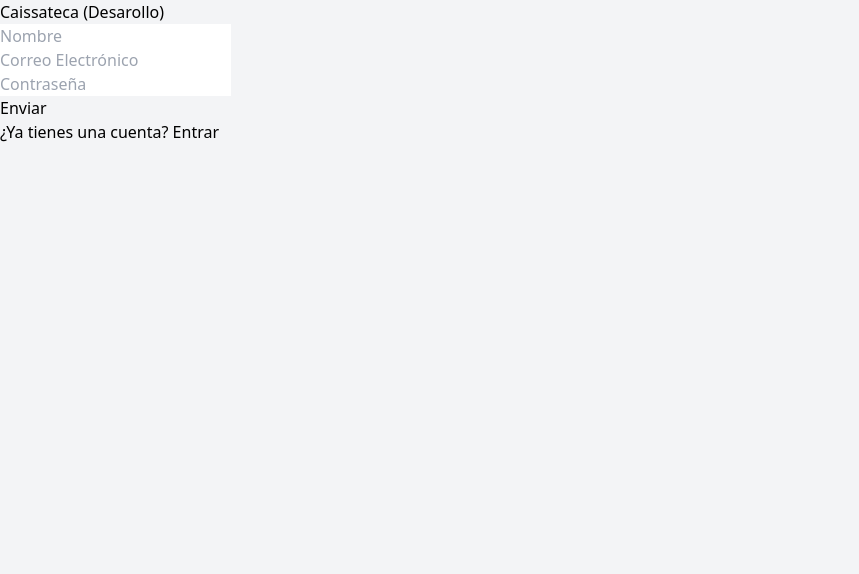
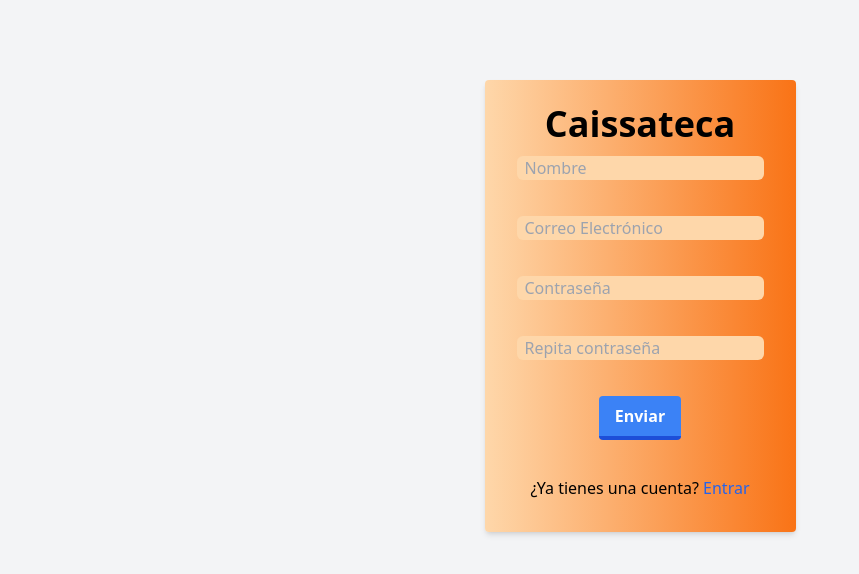
Before and after one commit to JuanMaAl/caissateca, a React (Vite) app: page /signup in a window 1280 px wide. Shown: the top 574 px of the page, without its empty margins (0-859 px from the left). Built offline with nearby package versions, Linux system fonts and the light colour scheme.

Commit message:
estilos a los formularios de Entrada y Registro y campo repita contraseña en el formulario registro

```diff
--- a/src/App.jsx
+++ b/src/App.jsx
@@ -23,7 +23,7 @@
         <Route path={'/signup'} element={<SignUp />} />
         <Route path={'/'} element={<Login setToken={setToken} />} />
         {token?<Route path={'/homepage'} element={<Homepage token={token} />} />:""}
-       </Routes>
+      </Routes>
 
     </div>
   )
--- a/src/components/BasicButton.jsx
+++ b/src/components/BasicButton.jsx
@@ -2,7 +2,7 @@
 
 const BasicButton = (props) => {
   return (
-  <button type={props.type} onClick={props.onClick}>
+  <button type={props.type} onClick={props.onClick} className={props.className}>
     {props.text}
   </button>
   )
--- a/src/components/BasicInput.jsx
+++ b/src/components/BasicInput.jsx
@@ -8,6 +8,7 @@
     name={props.name}
     type={props.type}
     onChange={props.onChange}
+    className="px-2 bg-orange-200 rounded-md"
     />
   )
 }
--- a/src/components/FormLogin.jsx
+++ b/src/components/FormLogin.jsx
@@ -4,6 +4,7 @@
 import { supabase } from '../client'
 import BasicInput from './BasicInput'
 import {useNavigate} from 'react-router-dom'
+import { Link } from 'react-router-dom'
 
 const FormLogin = ({setToken}) => {
 
@@ -41,12 +42,26 @@
          }}
 
       return (
-    <form onSubmit={handleSubmit}>
+    <form onSubmit={handleSubmit} className="bg-gradient-to-r from-orange-200 to-orange-500 shadow-md rounded px-8 pt-6 pb-8 mb-4 ">
+    <div className="grid justify-items-center space-y-3">
+    <h1 className="text-4xl font-bold">Caissateca</h1>
     <BasicInput placeholder={"Correo Electrónico"} name={"email"} onChange={handleChange} />
     <br />
     <BasicInput placeholder={"Contraseña"} name={"password"} type={"password"} onChange={handleChange} />
     <br />
-    <BasicButton type={"Submit"} text={"Entrar"}/>
+    <div className="grid justify-items-center">
+      <BasicButton type={"Submit"} text={"Entrar"}
+      className={"bg-green-500 hover:bg-green-400 text-white font-bold py-2 px-4 border-b-4 border-green-700 hover:border-green-500 content-center"}
+      />
+    </div>
+    <br />
+    <p>
+      ¿No tienes una cuenta? <Link to='/SignUp'
+      className="font-medium text-blue-600 dark:text-blue-500 hover:underline">
+        Nueva Cuenta
+      </Link>
+    </p>
+    </div>
   </form>
   )
 }
--- a/src/components/FormSignUp.jsx
+++ b/src/components/FormSignUp.jsx
@@ -3,11 +3,12 @@
 import { supabase } from '../client'
 import BasicButton from './BasicButton'
 import BasicInput from './BasicInput'
+import { Link } from 'react-router-dom'
 
 const FormLogin = () => {
 
   const [formData, setFormData] = useState({
-    name: '', email: '', password: ''
+    name: '', email: '', password: '', password2:''
   })
 
   function handleChange(event){
@@ -22,6 +23,7 @@
   console.log(formData)
 
       async function handleSubmit(e){
+        if (formData.password === formData.password2) {
         e.preventDefault()
         try {
           const{data,error}=await supabase.auth.signUp(
@@ -39,17 +41,34 @@
         } catch (error) {
             alert(error)
         }
+        }else{alert("Las contraseñas no son iguales")}
       }
 
   return (
-    <form onSubmit={handleSubmit}>
+    <form onSubmit={handleSubmit} className="bg-gradient-to-r from-orange-200 to-orange-500 shadow-md rounded px-8 pt-6 pb-8 mb-4 ">
+    <div className="grid justify-items-center space-y-3">
+    <h1 className="text-4xl font-bold">Caissateca</h1>
       <BasicInput placeholder={"Nombre"} name={"name"} onChange={handleChange} />
       <br />
       <BasicInput placeholder={"Correo Electrónico"} name={"email"} onChange={handleChange} />
       <br />
       <BasicInput placeholder={"Contraseña"} name={"password"} type={"password"} onChange={handleChange} />
       <br />
-    <BasicButton type={"Submit"} text={"Enviar"}/>
+      <BasicInput placeholder={"Repita contraseña"} name={"password2"} type={"password"} onChange={handleChange} />
+      <br />
+      <div className="grid justify-items-center">
+        <BasicButton type={"Submit"} text={"Enviar"}
+        className={"bg-blue-500 hover:bg-blue-400 text-white font-bold py-2 px-4 border-b-4 border-blue-700 hover:border-blue-500 rounded"}
+       />
+       </div>
+       <br />
+    <p>
+      ¿Ya tienes una cuenta? <Link to='/'
+      className="font-medium text-blue-600 dark:text-blue-500 hover:underline">
+        Entrar
+      </Link>
+    </p>
+    </div>
     </form>
   )
 }
--- a/src/pages/Homepage.jsx
+++ b/src/pages/Homepage.jsx
@@ -12,9 +12,11 @@
   }
 
   return (
-    <div>
+    <div className="grid justify-items-center">
       <h3 className="text-4xl">Bienvenido, {token.user.user_metadata.name}</h3>
-      <BasicButton type={"Button"} text={"Salir"} onClick={handleLogout}/>
+      <BasicButton type={"Button"} text={"Salir"} onClick={handleLogout}
+      className={"bg-red-500 hover:bg-red-400 text-white font-bold py-2 px-4 border-b-4 border-red-700 hover:border-red-500 rounded"}
+      />
     </div>
   )
 }
--- a/src/pages/Login.jsx
+++ b/src/pages/Login.jsx
@@ -1,14 +1,13 @@
-import { Link } from 'react-router-dom'
 import FormLogin from '../components/FormLogin'
 
 
 const Login = ({setToken}) => {
 
   return (
-    <div>
-      <h1>Caissateca (Desarollo)</h1>
+    <div className="grid justify-items-center pt-20">
+
       <FormLogin setToken={setToken}/>
-      ¿Aún no tienes una cuenta? <Link to='/SignUp'>Crear una Nueva Cuenta</Link>
+
     </div>
   )
 }
--- a/src/pages/SignUp.jsx
+++ b/src/pages/SignUp.jsx
@@ -5,10 +5,8 @@
 const SignUp = () => {
 
   return (
-    <div>
-      <h1>Caissateca (Desarollo)</h1>
+    <div className="grid justify-items-center pt-20">
       <FormSignUp />
-      ¿Ya tienes una cuenta? <Link to='/'>Entrar</Link>
     </div>
   )
 }
```
Lines whose indentation alone changed are shown as unchanged.
